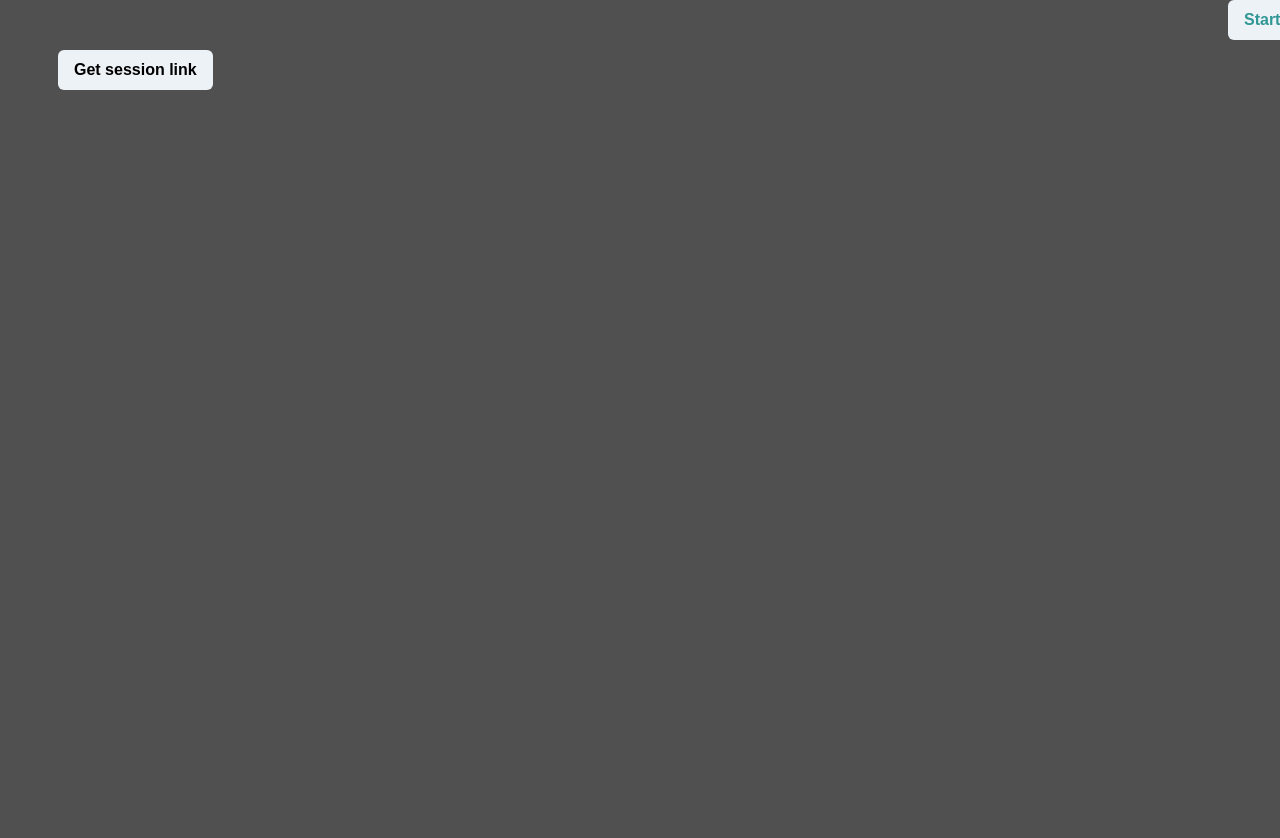
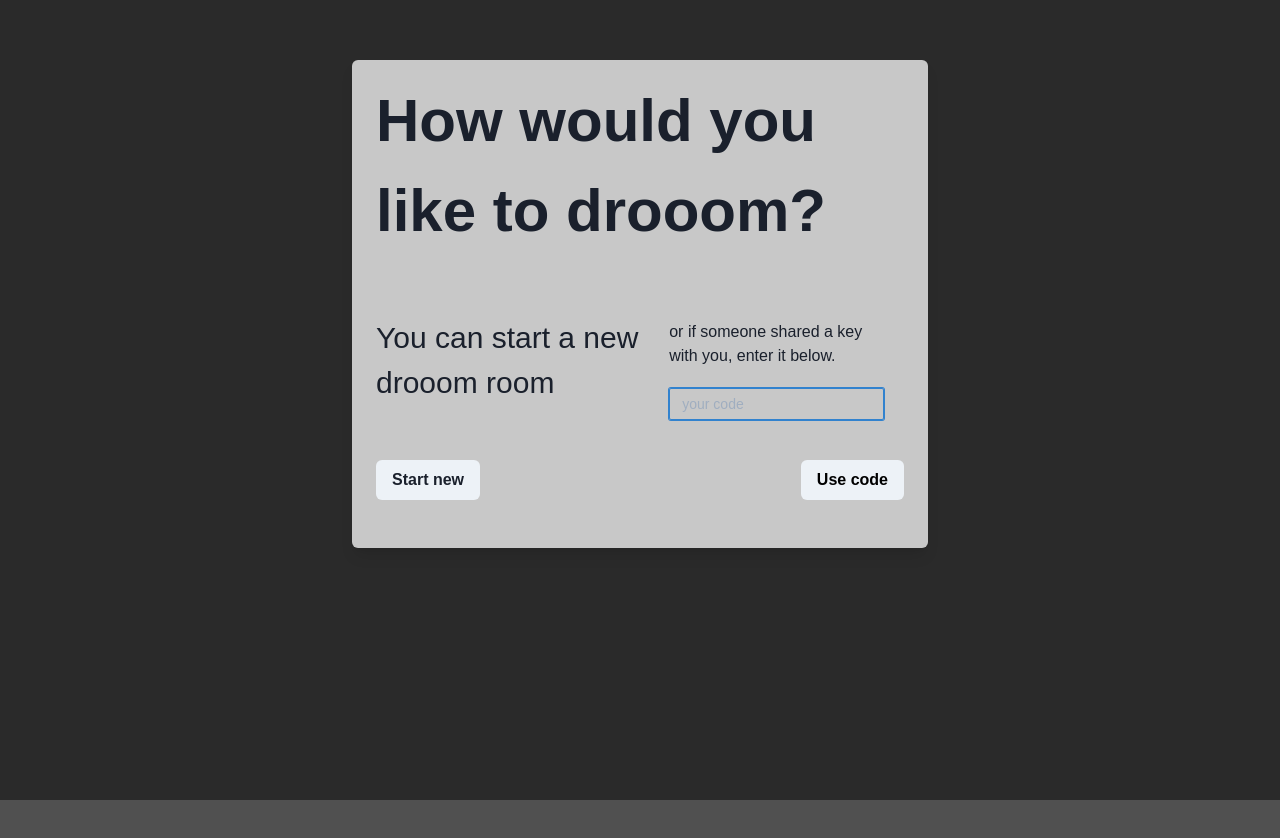
Before and after one commit to KozGrachev/drooom, a React (Create React App) app in the folder client/: page / in a window 1280 px wide. Shown: the top 838 px of the page. Built offline with nearby package versions, Linux system fonts and the light colour scheme; no server answers; what @tonaljs/tonal would draw is missing.

Commit message:
Add modal at launch

```diff
--- a/client/package.json
+++ b/client/package.json
@@ -10,6 +10,7 @@
     "@testing-library/react": "^11.1.2",
     "@testing-library/user-event": "^12.2.2",
     "framer-motion": "^3.2.1",
+    "nanoid": "^3.1.20",
     "node-sass": "^4.14.1",
     "react": "^17.0.1",
     "react-dom": "^17.0.1",
--- a/client/src/App.js
+++ b/client/src/App.js
@@ -1,19 +1,44 @@
 import './style/App.scss';
-import { useEffect, useState } from 'react';
+import './style/sessionLink.scss'
+import { useEffect, useRef, useState } from 'react';
 import { socket, } from './api'
 import {
   BrowserRouter as Router,
   Switch, Route, Link
 } from 'react-router-dom';
 import Sandbox from './components/Sandbox';
-import { v4 } from 'uuid';
-import { Button, ButtonGroup, ChakraProvider } from "@chakra-ui/react"
+import {
+  Button,
+  ChakraProvider,
+  Modal,
+  ModalOverlay,
+  ModalContent,
+  ModalHeader,
+  ModalFooter,
+  ModalBody,
+  useDisclosure,
+  Flex,
+  Box,
+  Center,
+  InputGroup,
+  InputLeftAddon,
+  Input,
+  InputRightAddon,
+  Spacer,
+  Text,
+  HStack,
+} from "@chakra-ui/react"
 import { extendTheme } from "@chakra-ui/react"
 import { SessionLink } from './components/SessionLink'
+// import { v4 } from 'uuid';
+import { nanoid } from 'nanoid';
+
 
 function App () {
 
   const [roomId, setRoomId] = useState();
+  const [copySuccess, setCopySuccess] = useState('');
+
 
   useEffect(() => {
     return () => {
@@ -23,19 +48,39 @@ function App () {
     }
   }, [])
 
+  const textAreaRef = useRef(null);
+  const initialRef = useRef();
+  // const roomId = useContext(SocketAPIContext);
+  const { isOpen, onOpen, onClose } = useDisclosure()
+  const newId = nanoid(10);
+  const newIdHyphenated = `${newId.substring(0, 3)}-${newId.substring(3, 7)}-${newId.substring(7, 10)}`
+
+  useEffect(() => {
+    onOpen()
+  }, []);
+
+  function copyToClipboard () {
+    textAreaRef.current.select();
+    document.execCommand('copy');
+    setCopySuccess('Copied!');
+  };
+
   const theme = extendTheme({
     styles: {
       global: {
         body: {
           bg: '#505050',
-          color: "white",
+          // color: "white",
         },
         a: {
-          color: "teal.500",
+          // color: "teal.500",
           _hover: {
             textDecoration: "underline",
           },
         },
+        Button: {
+          fill: "teal"
+        }
       },
     },
   });
@@ -45,16 +90,65 @@ function App () {
     <ChakraProvider theme={theme}>
       <Router>
 
+        <div className="session-link-btn">
 
-        <div className="session-link-btn">
-          <ButtonGroup >
-            <Button >
-              <Link to={`/room/${v4()}`}>Start new</Link>
-            </Button>
-            <SessionLink />
-          </ButtonGroup>
+          <Modal initialFocusRef={initialRef} w="800px" closeOnOverlayClick={false} onClose={onClose} size={'xl'} isOpen={isOpen}>
+            <ModalOverlay />
+            <ModalContent fontFamily="Comfortaa" bg={'#C8C8C8'}>
+              <ModalHeader fontSize="6xl">How would you like to drooom?</ModalHeader>
+              <ModalBody color={''}>
+                <HStack>
+                  <Box>
+                    <Text mb="5" fontSize="30px">
+                      You can start a new drooom room
+                    </Text>
+
+                    <Spacer />
+
+
+                  </Box>
+
+
+                  <Box p="5">
+
+                    <Text my="5">
+                      or if someone shared a key with you, enter it below.
+                    </Text>
+                    <InputGroup mb="5" size="sm">
+                      {/* <InputLeftAddon children="https://bobik808-droom.herokuapp.com/room/" /> */}
+                      <Input placeholder="your code" />
+                    </InputGroup>
+                  </Box>
+
+
+                </HStack>
+
+                <Flex>
+                  <Button mr={10} onClick={onClose}>
+                    <Link to={`/room/${newIdHyphenated}`}>Start new</Link>
+                  </Button>
+
+                  <Spacer />
+
+                  <Button className="session-link-btn" onClick={copyToClipboard} >
+                    Use code
+                </Button>
+
+                </Flex>
+
+              </ModalBody>
+
+
+
+
+              <Center m={5}>
+                {copySuccess}
+              </Center>
+
+              {/* </ModalFooter> */}
+            </ModalContent>
+          </Modal>
         </div>
-
 
         <Switch>
           <Route path="/room/:roomId">
--- a/client/src/components/SessionLink.js
+++ b/client/src/components/SessionLink.js
@@ -1,13 +1,35 @@
-import { Button } from '@chakra-ui/react';
-import React, { useContext, useRef, useState } from 'react'
+import { Button, useDisclosure } from '@chakra-ui/react';
+import React, { useContext, useEffect, useRef, useState } from 'react'
 import SocketAPIContext from '../api';
 import '../style/sessionLink.scss'
 
+import {
+  ButtonGroup,
+  Modal,
+  ModalOverlay,
+  ModalContent,
+  ModalHeader,
+  ModalFooter,
+  ModalBody,
+  ModalCloseButton,
+} from "@chakra-ui/react"
+
+import { v4 } from 'uuid';
+import {
+  BrowserRouter as Router,
+  Switch, Route, Link
+} from 'react-router-dom';
 
 export function SessionLink () {
   const [copySuccess, setCopySuccess] = useState('');
   const textAreaRef = useRef(null);
   const roomId = useContext(SocketAPIContext);
+  const { isOpen, onOpen, onClose } = useDisclosure()
+
+
+  useEffect(() => {
+    onOpen()
+  }, []);
 
   function copyToClipboard () {
     textAreaRef.current.select();
@@ -15,19 +37,13 @@ export function SessionLink () {
     setCopySuccess('Copied!');
   };
 
+
+
   return (
-    <div className="session-link-container">
-      <Button className="session-link-btn" onClick={copyToClipboard} >
-        Get session link
-      </Button>
-      {copySuccess}
-      <form className="session-link">
-        <textarea
-          ref={textAreaRef}
-          value={roomId}
-          readOnly
-        />
-      </form>
-    </div>
+    <Router>
+
+
+
+    </Router>
   )
 }
--- a/client/src/style/sessionLink.scss
+++ b/client/src/style/sessionLink.scss
@@ -19,13 +19,13 @@
 }
 
 .session-link{
-  position: absolute;
-  left: 0;
-  top: 0;
-  z-index: -1;
-  opacity: 0.01;
-  textarea {
-    height: 0;
-  }
+  // position: absolute;
+  // left: 0;
+  // top: 0;
+  // z-index: -1;
+  // opacity: 0.01;
+  // textarea {
+  //   height: 0;
+  // }
 
 }
```
Also changed, not shown: 1 other file (tests, documents, lock files or other folders).
